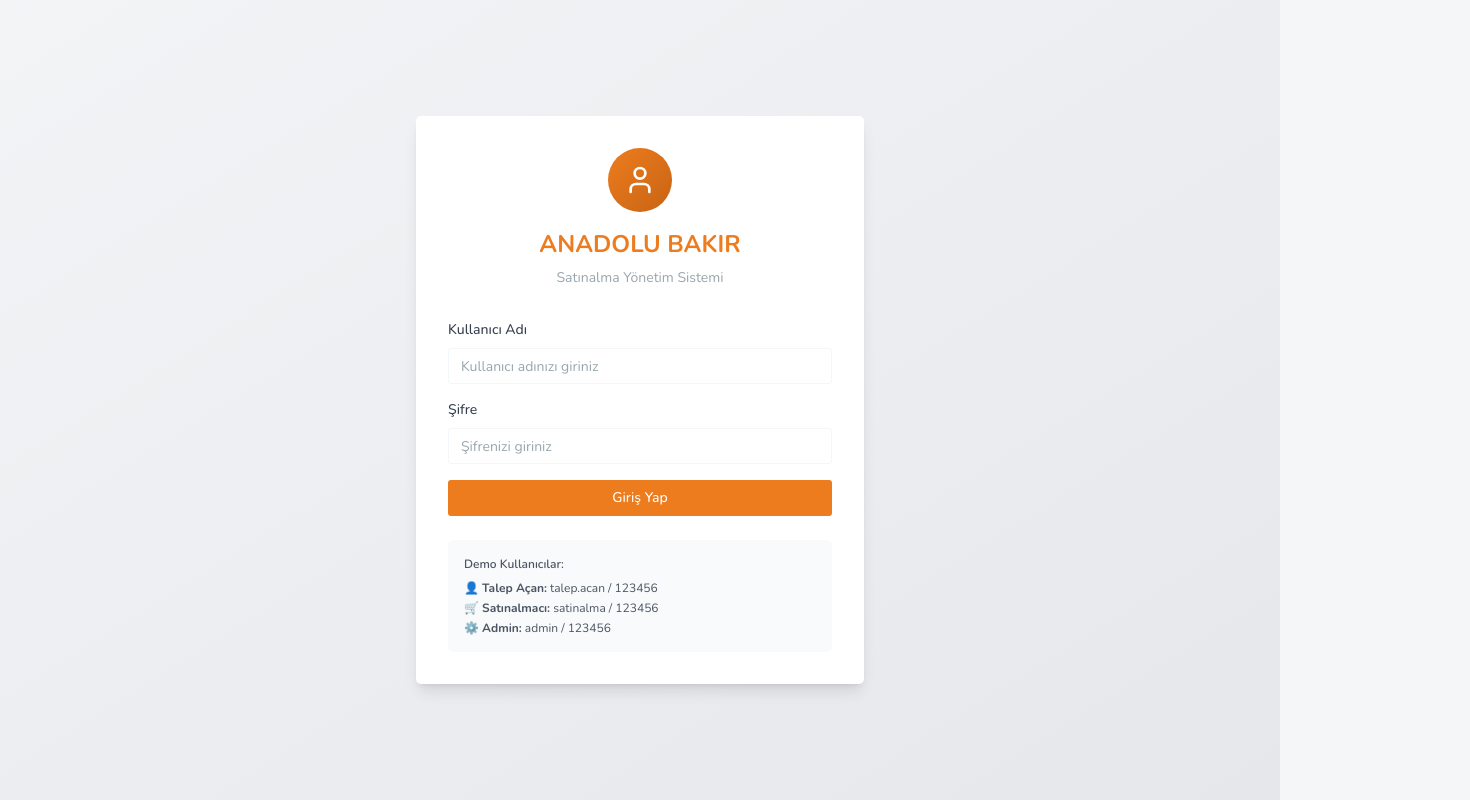
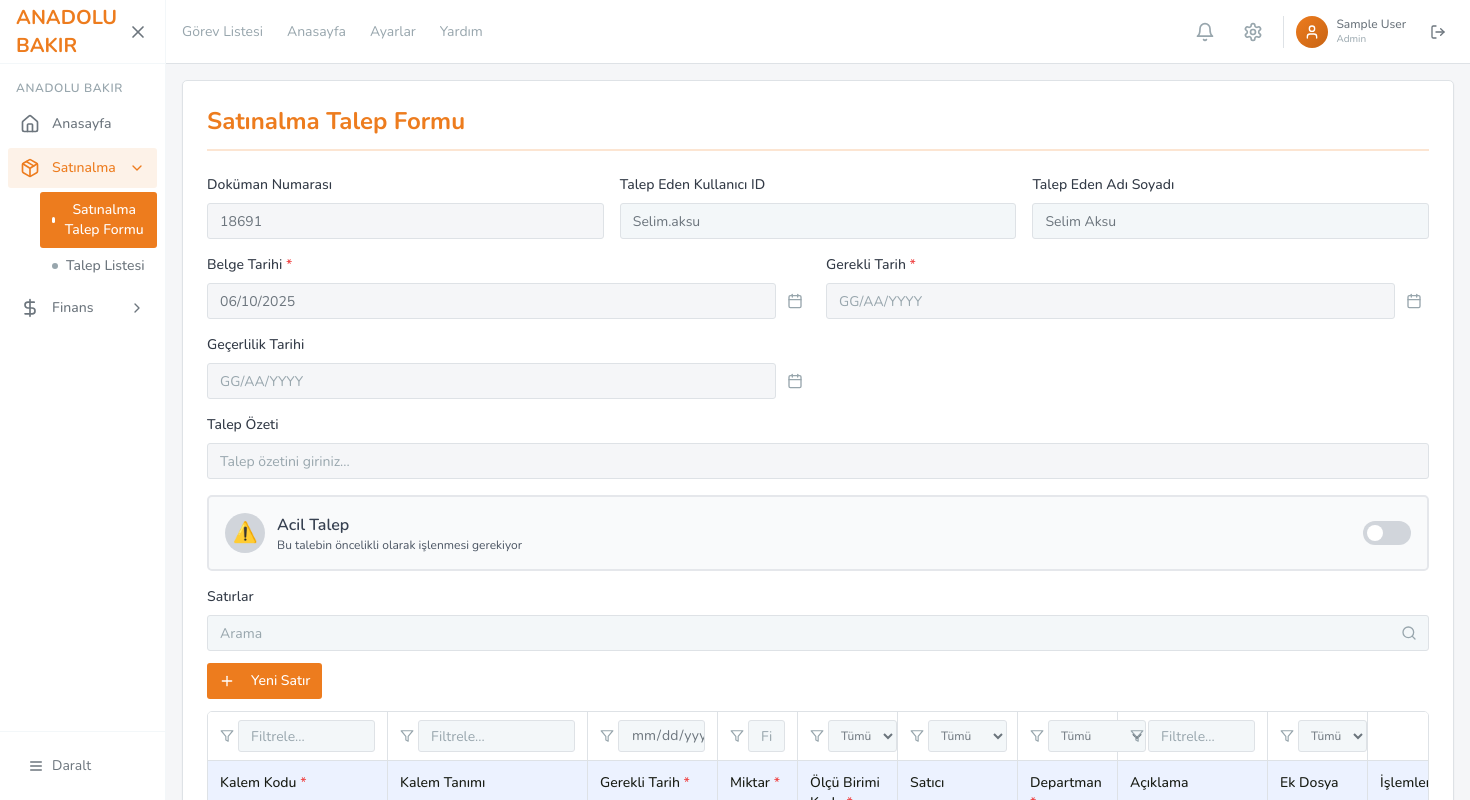
Before and after one commit to EmrePirinc/SatinalmaTalepTasarim, a React (Vite) app: page /#/ in a window 1280 px wide. Before the commit this address led to /#/login. Shown: the whole page, 1470 px wide, since content can reach past the window. Built offline with nearby package versions, Linux system fonts and the light colour scheme; sample sign-in values are in the browser's storage.

Commit message:
feat: admin rolüne tüm ekranlara erişim yetkisi
- Admin artık talep formuna erişebilir
- Admin rol gösterimi eklendi
- Admin tüm talepleri görebilir (zaten vardı)

🤖 Generated with [Claude Code](https://claude.com/claude-code)

Co-Authored-By: Claude <noreply@anthropic.com>

```diff
--- a/src/components/task-form.tsx
+++ b/src/components/task-form.tsx
@@ -89,7 +89,7 @@ export default function TaskForm() {
     }
 
     const parsedUser = JSON.parse(user)
-    if (parsedUser.role !== "user" && parsedUser.role !== "purchaser") {
+    if (parsedUser.role !== "user" && parsedUser.role !== "purchaser" && parsedUser.role !== "admin") {
       alert("Bu sayfaya erişim yetkiniz yok!")
       navigate("/login")
       return
@@ -277,7 +277,11 @@ export default function TaskForm() {
               <div className="flex flex-col">
                 <span className="text-xs font-medium">{currentUser?.name}</span>
                 <span className="text-[10px] text-muted-foreground">
-                  {currentUser?.role === "purchaser" ? "Satınalmacı" : "Talep Açan"}
+                  {currentUser?.role === "purchaser"
+                    ? "Satınalmacı"
+                    : currentUser?.role === "admin"
+                      ? "Admin"
+                      : "Talep Açan"}
                 </span>
               </div>
               <Button onClick={handleLogout} variant="ghost" size="icon" className="w-8 h-8 ml-2" title="Çıkış Yap">
```
